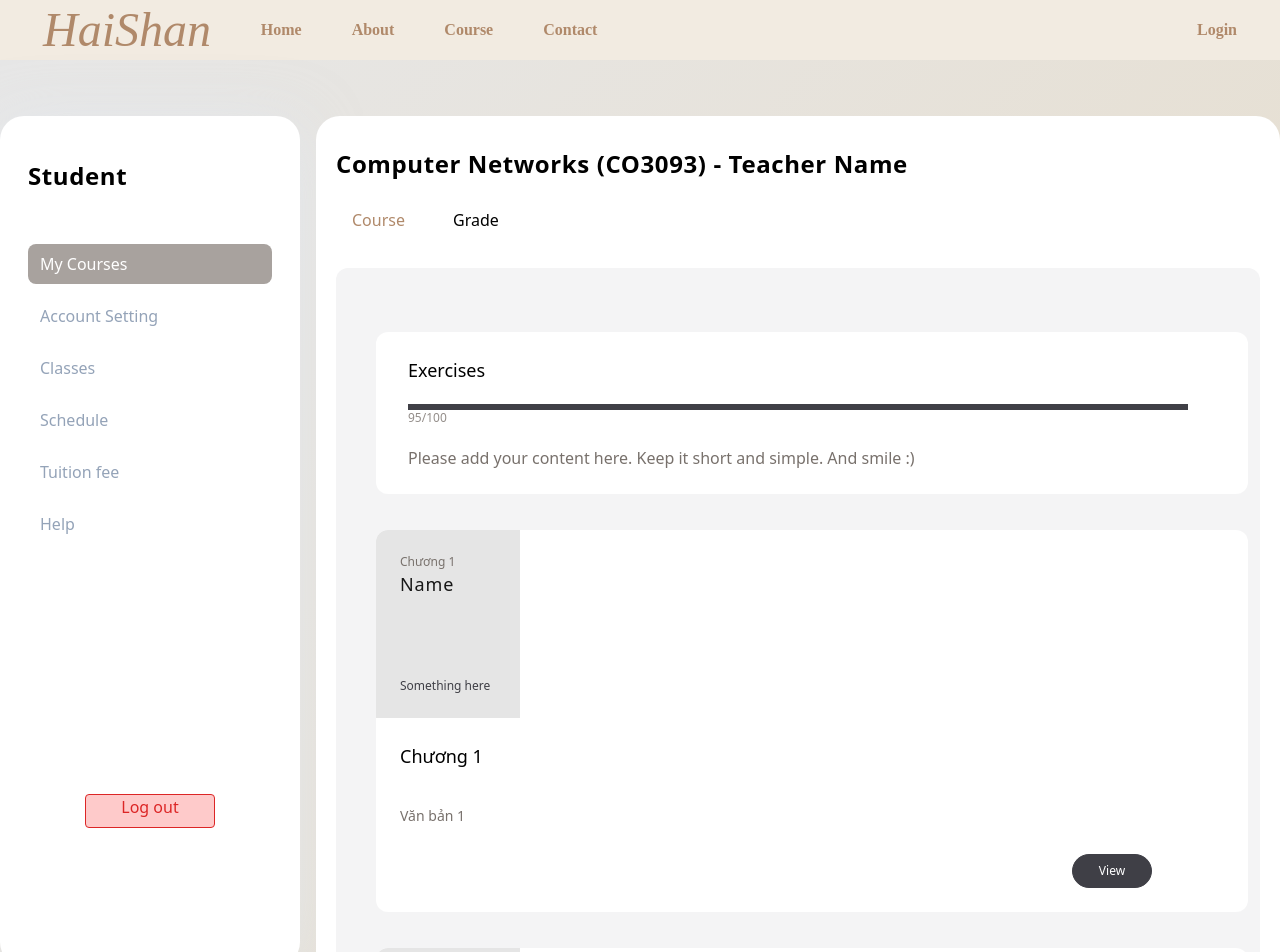
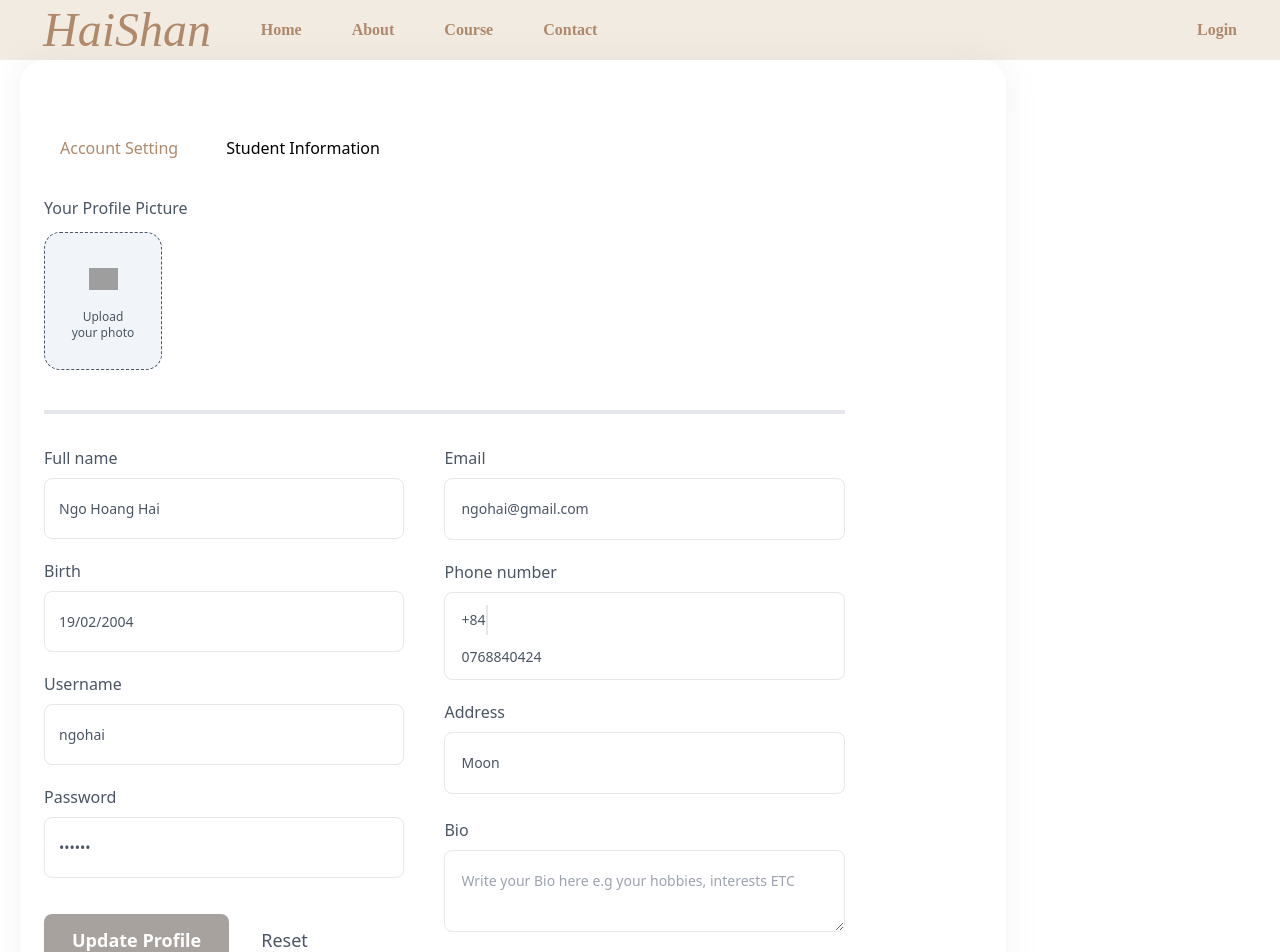
Before and after one commit to sea835/UniversityManagement, a React (Vite) app in the folder client/: page /test in a window 1280 px wide. Shown: the top 952 px of the page. Built offline with nearby package versions, Linux system fonts and the light colour scheme; grey boxes are pictures that could not be loaded; a web font is replaced by a local one.

Commit message:
Update database script

```diff
--- /dev/null
+++ b/client/src/components/AccountSetting.jsx
@@ -0,0 +1,178 @@
+import React from "react";
+import { useState } from "react";
+
+function AccountSettings() {
+  const [view, setView] = useState("account");
+  return (
+    <section className="flex flex-col ml-5 w-[77%] max-md:ml-0 max-md:w-full">
+      <div className="flex flex-col items-start px-6 py-12 mx-auto w-full bg-white rounded-3xl shadow-[0px_0px_30px_rgba(170,170,170,0.16)] max-md:pl-5 max-md:mt-3.5 max-md:max-w-full">
+        <div className="flex space-x-4 mt-5">
+          <button
+            onClick={() => setView("account")}
+            className={`px-4 py-2 rounded-full ${
+              view === "account"
+                ? "bg-white text-primary"
+                : "bg-white text-black"
+            }`}
+          >
+            Account Setting
+          </button>
+          <button
+            onClick={() => setView("information")}
+            className={`px-4 py-2 rounded-full ${
+              view === "information"
+                ? "bg-white text-primary"
+                : "bg-white text-black"
+            }`}
+          >
+            Student Information
+          </button>
+        </div>
+
+        {view === "account" ? (
+          <div>
+            <div className="mt-7 text-base font-medium text-gray-600">
+              Your Profile Picture
+            </div>
+            <div className="flex flex-col items-center px-6 py-7 mt-3 max-w-full text-xs font-medium text-center text-gray-600 rounded-2xl border border-gray-600 border-dashed bg-slate-100 w-[118px] max-md:px-5">
+              <img
+                loading="lazy"
+                src="https://cdn.builder.io/api/v1/image/assets/TEMP/52301881e55473b0f48f0f2804cce4ecce831c31c769d8042ea37f2629559710?placeholderIfAbsent=true&apiKey=6691d1e2e6994f86a4ee60b22c84bff6"
+                alt=""
+                className="object-contain aspect-[0.81] w-[29px]"
+              />
+              <div className="mt-3">Upload your photo</div>
+            </div>
+            <div className="shrink-0 self-stretch mt-10 w-full h-0.5 border-2 border-gray-200 border-solid max-md:mr-1" />
+            <form className="self-stretch mt-9 max-md:max-w-full">
+              <div className="flex gap-5 max-md:flex-col">
+                <div className="flex flex-col w-6/12 max-md:ml-0 max-md:w-full">
+                  <div className="flex flex-col items-start w-full text-base max-md:mt-6 max-md:max-w-full">
+                    <label
+                      htmlFor="fullName"
+                      className="font-medium leading-none text-gray-600"
+                    >
+                      Full name
+                    </label>
+                    <input
+                      id="fullName"
+                      type="text"
+                      value="Ngo Hoang Hai"
+                      className="self-stretch px-3.5 py-5 mt-3 text-sm font-medium leading-none text-gray-600 bg-white rounded-lg border border-gray-200 border-solid max-md:pr-5 max-md:max-w-full"
+                    />
+
+                    <label
+                      htmlFor="birth"
+                      className="mt-6 font-medium leading-none text-gray-600"
+                    >
+                      Birth
+                    </label>
+                    <input
+                      id="birth"
+                      type="text"
+                      value="19/02/2004"
+                      className="self-stretch px-3.5 py-5 mt-3 text-sm font-medium leading-none text-gray-600 whitespace-nowrap bg-white rounded-lg border border-gray-200 border-solid max-md:pr-5 max-md:max-w-full"
+                    />
+
+                    <label
+                      htmlFor="username"
+                      className="mt-6 font-medium leading-none text-gray-600"
+                    >
+                      Username
+                    </label>
+                    <input
+                      id="username"
+                      type="text"
+                      value="ngohai"
+                      className="self-stretch px-3.5 py-5 mt-3 text-sm font-medium leading-none text-gray-600 whitespace-nowrap bg-white rounded-lg border border-gray-200 border-solid max-md:pr-5 max-md:max-w-full"
+                    />
+
+                    <label
+                      htmlFor="password"
+                      className="mt-6 font-medium leading-none text-gray-600"
+                    >
+                      Password
+                    </label>
+                    <input
+                      id="password"
+                      type="password"
+                      value="ngohai"
+                      className="self-stretch px-3.5 py-5 mt-3 text-sm font-medium leading-none text-gray-600 whitespace-nowrap bg-white rounded-lg border border-gray-200 border-solid max-md:pr-5 max-md:max-w-full"
+                    />
+
+                    <div className="flex gap-8 mt-9 text-lg">
+                      <button
+                        type="submit"
+                        className="px-7 py-3 font-bold text-white rounded-lg bg-stone-400 max-md:px-5"
+                      >
+                        Update Profile
+                      </button>
+                      <button
+                        type="reset"
+                        className="my-auto font-medium text-gray-600"
+                      >
+                        Reset
+                      </button>
+                    </div>
+                  </div>
+                </div>
+                <div className="flex flex-col ml-5 w-6/12 max-md:ml-0 max-md:w-full">
+                  <div className="flex flex-col w-full text-base font-medium leading-none text-gray-600 max-md:mt-6 max-md:max-w-full">
+                    <label htmlFor="email" className="self-start">
+                      Email
+                    </label>
+                    <input
+                      id="email"
+                      type="email"
+                      value="ngohai@gmail.com"
+                      className="px-4 py-5 mt-3 text-sm whitespace-nowrap bg-white rounded-lg border border-gray-200 border-solid max-md:pr-5 max-md:max-w-full"
+                    />
+
+                    <label htmlFor="phone" className="self-start mt-6">
+                      Phone number
+                    </label>
+                    <div className="flex flex-wrap gap-3 px-4 py-3 mt-3 text-sm whitespace-nowrap bg-white rounded-lg border border-gray-200 border-solid">
+                      <div className="flex gap-px">
+                        <div className="grow my-auto">+84</div>
+                        <div className="shrink-0 w-px border border-gray-200 border-solid h-[30px]" />
+                      </div>
+                      <input
+                        id="phone"
+                        type="tel"
+                        value="0768840424"
+                        className="flex-auto my-auto w-[424px] max-md:max-w-full"
+                      />
+                    </div>
+
+                    <label htmlFor="address" className="self-start mt-6">
+                      Address
+                    </label>
+                    <input
+                      id="address"
+                      type="text"
+                      value="Moon"
+                      className="px-4 py-5 mt-3 text-sm whitespace-nowrap bg-white rounded-lg border border-gray-200 border-solid max-md:pr-5 max-md:max-w-full"
+                    />
+
+                    <label htmlFor="bio" className="self-start mt-7">
+                      Bio
+                    </label>
+                    <textarea
+                      id="bio"
+                      placeholder="Write your Bio here e.g your hobbies, interests ETC"
+                      className="px-4 py-5 mt-3 text-sm bg-white rounded-lg border border-gray-200 border-solid text-slate-400 max-md:pr-5 max-md:max-w-full"
+                    ></textarea>
+                  </div>
+                </div>
+              </div>
+            </form>
+          </div>
+        ) : (
+          <></>
+        )}
+      </div>
+    </section>
+  );
+}
+
+export default AccountSettings;
--- a/client/src/main.jsx
+++ b/client/src/main.jsx
@@ -62,6 +62,10 @@ const router = createBrowserRouter([
             element: <CourseGrid />,
           },
           {
+            path: "/dashboard/courses/:id",
+            element: <CourseContent />,
+          },
+          {
             path: "/dashboard/classes",
             element: <div>Classes</div>,
           },
--- a/client/src/output.css
+++ b/client/src/output.css
@@ -762,6 +762,10 @@ video {
   aspect-ratio: 1 / 1;
 }
 
+.aspect-\[0\.81\] {
+  aspect-ratio: 0.81;
+}
+
 .size-full {
   width: 100%;
   height: 100%;
@@ -819,6 +823,14 @@ video {
   height: 1px;
 }
 
+.h-0\.5 {
+  height: 0.125rem;
+}
+
+.h-\[30px\] {
+  height: 30px;
+}
+
 .min-h-\[149px\] {
   min-height: 149px;
 }
@@ -831,10 +843,6 @@ video {
   min-height: 240px;
 }
 
-.min-h-\[280px\] {
-  min-height: 280px;
-}
-
 .min-h-\[32px\] {
   min-height: 32px;
 }
@@ -845,14 +853,6 @@ video {
 
 .min-h-\[539px\] {
   min-height: 539px;
-}
-
-.min-h-\[67px\] {
-  min-height: 67px;
-}
-
-.min-h-\[68px\] {
-  min-height: 68px;
 }
 
 .min-h-\[801px\] {
@@ -1028,6 +1028,38 @@ video {
   width: 100%;
 }
 
+.w-\[118px\] {
+  width: 118px;
+}
+
+.w-\[186px\] {
+  width: 186px;
+}
+
+.w-\[215px\] {
+  width: 215px;
+}
+
+.w-\[29px\] {
+  width: 29px;
+}
+
+.w-\[424px\] {
+  width: 424px;
+}
+
+.w-\[705px\] {
+  width: 705px;
+}
+
+.w-\[77\%\] {
+  width: 77%;
+}
+
+.w-px {
+  width: 1px;
+}
+
 .min-w-\[240px\] {
   min-width: 240px;
 }
@@ -1044,10 +1076,6 @@ video {
   max-width: 100%;
 }
 
-.flex-1 {
-  flex: 1 1 0%;
-}
-
 .flex-auto {
   flex: 1 1 auto;
 }
@@ -1150,6 +1178,14 @@ video {
 
 .gap-8 {
   gap: 2rem;
+}
+
+.gap-3 {
+  gap: 0.75rem;
+}
+
+.gap-px {
+  gap: 1px;
 }
 
 .space-x-3 > :not([hidden]) ~ :not([hidden]) {
@@ -1215,6 +1251,10 @@ video {
   border-radius: 100px;
 }
 
+.rounded-\[20px\] {
+  border-radius: 20px;
+}
+
 .rounded-\[30px\] {
   border-radius: 30px;
 }
@@ -1235,16 +1275,24 @@ video {
   border-radius: 0.75rem;
 }
 
-.rounded-\[20px\] {
-  border-radius: 20px;
+.rounded-2xl {
+  border-radius: 1rem;
 }
 
 .border {
   border-width: 1px;
 }
 
+.border-2 {
+  border-width: 2px;
+}
+
 .border-solid {
   border-style: solid;
+}
+
+.border-dashed {
+  border-style: dashed;
 }
 
 .border-none {
@@ -1281,11 +1329,31 @@ video {
   border-color: rgb(63 63 70 / var(--tw-border-opacity));
 }
 
+.border-gray-200 {
+  --tw-border-opacity: 1;
+  border-color: rgb(229 231 235 / var(--tw-border-opacity));
+}
+
+.border-gray-600 {
+  --tw-border-opacity: 1;
+  border-color: rgb(75 85 99 / var(--tw-border-opacity));
+}
+
+.border-stone-400 {
+  --tw-border-opacity: 1;
+  border-color: rgb(168 162 158 / var(--tw-border-opacity));
+}
+
 .bg-\[\#D6D4C8\] {
   --tw-bg-opacity: 1;
   background-color: rgb(214 212 200 / var(--tw-bg-opacity));
 }
 
+.bg-\[\#F3F3F3\] {
+  --tw-bg-opacity: 1;
+  background-color: rgb(243 243 243 / var(--tw-bg-opacity));
+}
+
 .bg-blue-500 {
   --tw-bg-opacity: 1;
   background-color: rgb(59 130 246 / var(--tw-bg-opacity));
@@ -1299,11 +1367,6 @@ video {
 .bg-gray-50 {
   --tw-bg-opacity: 1;
   background-color: rgb(249 250 251 / var(--tw-bg-opacity));
-}
-
-.bg-gray-700 {
-  --tw-bg-opacity: 1;
-  background-color: rgb(55 65 81 / var(--tw-bg-opacity));
 }
 
 .bg-green-500 {
@@ -1370,23 +1433,14 @@ video {
   background-color: rgb(63 63 70 / var(--tw-bg-opacity));
 }
 
-.bg-slate-400 {
-  --tw-bg-opacity: 1;
-  background-color: rgb(148 163 184 / var(--tw-bg-opacity));
-}
-
-.bg-slate-200 {
-  --tw-bg-opacity: 1;
-  background-color: rgb(226 232 240 / var(--tw-bg-opacity));
-}
-
-.bg-\[\#F3F3F3\] {
-  --tw-bg-opacity: 1;
-  background-color: rgb(243 243 243 / var(--tw-bg-opacity));
-}
-
-.bg-opacity-20 {
-  --tw-bg-opacity: 0.2;
+.bg-slate-100 {
+  --tw-bg-opacity: 1;
+  background-color: rgb(241 245 249 / var(--tw-bg-opacity));
+}
+
+.bg-primary {
+  --tw-bg-opacity: 1;
+  background-color: rgb(176 137 106 / var(--tw-bg-opacity));
 }
 
 .bg-opacity-50 {
@@ -1421,8 +1475,8 @@ video {
      object-fit: cover;
 }
 
-.p-1\.5 {
-  padding: 0.375rem;
+.p-10 {
+  padding: 2.5rem;
 }
 
 .p-2 {
@@ -1431,10 +1485,6 @@ video {
 
 .p-6 {
   padding: 1.5rem;
-}
-
-.p-10 {
-  padding: 2.5rem;
 }
 
 .px-1 {
@@ -1557,6 +1607,25 @@ video {
   padding-bottom: 2.25rem;
 }
 
+.px-3\.5 {
+  padding-left: 0.875rem;
+  padding-right: 0.875rem;
+}
+
+.py-5 {
+  padding-top: 1.25rem;
+  padding-bottom: 1.25rem;
+}
+
+.py-7 {
+  padding-top: 1.75rem;
+  padding-bottom: 1.75rem;
+}
+
+.pb-10 {
+  padding-bottom: 2.5rem;
+}
+
 .pb-2 {
   padding-bottom: 0.5rem;
 }
@@ -1639,10 +1708,6 @@ video {
 
 .pt-20 {
   padding-top: 5rem;
-}
-
-.pb-10 {
-  padding-bottom: 2.5rem;
 }
 
 .text-left {
@@ -1740,6 +1805,10 @@ video {
   font-style: italic;
 }
 
+.leading-none {
+  line-height: 1;
+}
+
 .tracking-normal {
   letter-spacing: 0em;
 }
@@ -1849,6 +1918,16 @@ video {
 .text-zinc-800 {
   --tw-text-opacity: 1;
   color: rgb(39 39 42 / var(--tw-text-opacity));
+}
+
+.text-gray-600 {
+  --tw-text-opacity: 1;
+  color: rgb(75 85 99 / var(--tw-text-opacity));
+}
+
+.text-slate-500 {
+  --tw-text-opacity: 1;
+  color: rgb(100 116 139 / var(--tw-text-opacity));
 }
 
 .text-opacity-80 {
@@ -1867,9 +1946,19 @@ video {
   box-shadow: var(--tw-ring-offset-shadow, 0 0 #0000), var(--tw-ring-shadow, 0 0 #0000), var(--tw-shadow);
 }
 
+.shadow-\[0px_0px_30px_rgba\(170\2c 170\2c 170\2c 0\.16\)\] {
+  --tw-shadow: 0px 0px 30px rgba(170,170,170,0.16);
+  --tw-shadow-colored: 0px 0px 30px var(--tw-shadow-color);
+  box-shadow: var(--tw-ring-offset-shadow, 0 0 #0000), var(--tw-ring-shadow, 0 0 #0000), var(--tw-shadow);
+}
+
 .outline-none {
   outline: 2px solid transparent;
   outline-offset: 2px;
+}
+
+.filter {
+  filter: var(--tw-blur) var(--tw-brightness) var(--tw-contrast) var(--tw-grayscale) var(--tw-hue-rotate) var(--tw-invert) var(--tw-saturate) var(--tw-sepia) var(--tw-drop-shadow);
 }
 
 .transition-all {
@@ -1934,8 +2023,20 @@ video {
     margin-top: 0.875rem;
   }
 
-  .max-md\:hidden {
-    display: none;
+  .max-md\:-mr-1\.5 {
+    margin-right: -0.375rem;
+  }
+
+  .max-md\:ml-2\.5 {
+    margin-left: 0.625rem;
+  }
+
+  .max-md\:mr-1 {
+    margin-right: 0.25rem;
+  }
+
+  .max-md\:mt-6 {
+    margin-top: 1.5rem;
   }
 
   .max-md\:w-full {
--- a/client/src/pages/TestPage.jsx
+++ b/client/src/pages/TestPage.jsx
@@ -4,6 +4,7 @@ import axios from "axios";
 import { useEffect, useState } from "react";
 import CourseContent from "../components/Course/CourseContent";
 import SideBar from "../components/Sidebar/Sidebar";
+import AccountSettings from "../components/AccountSetting";
 
 const TestPage = () => {
   //   const tableTypes = {
@@ -52,14 +53,7 @@ const TestPage = () => {
 
   return (
     <>
-      <div className="flex bg-gradient-to-br from-[#E7E7E7] to-[#E6DAC4] items-start justify-center py-14 gap-4">
-        <div className="w-[300px]">
-          <SideBar type="student" />
-        </div>
-        <div className="w-[1040px]">
-          <CourseContent />
-        </div>
-      </div>
+      <AccountSettings />
     </>
   );
 };
```
Also changed, not shown: client/src/components/Course/CourseContent.jsx (+12 -15 lines), 1 other file (tests, documents, lock files or other folders).
